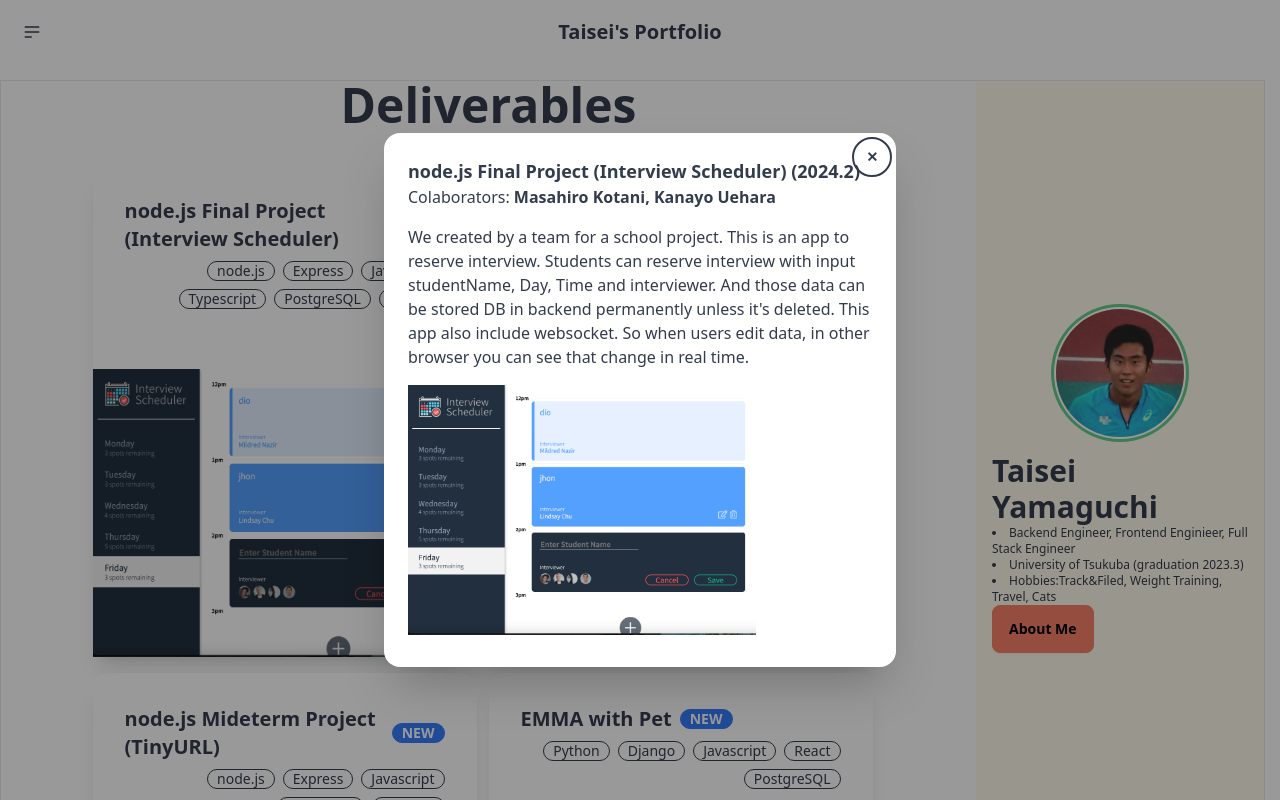
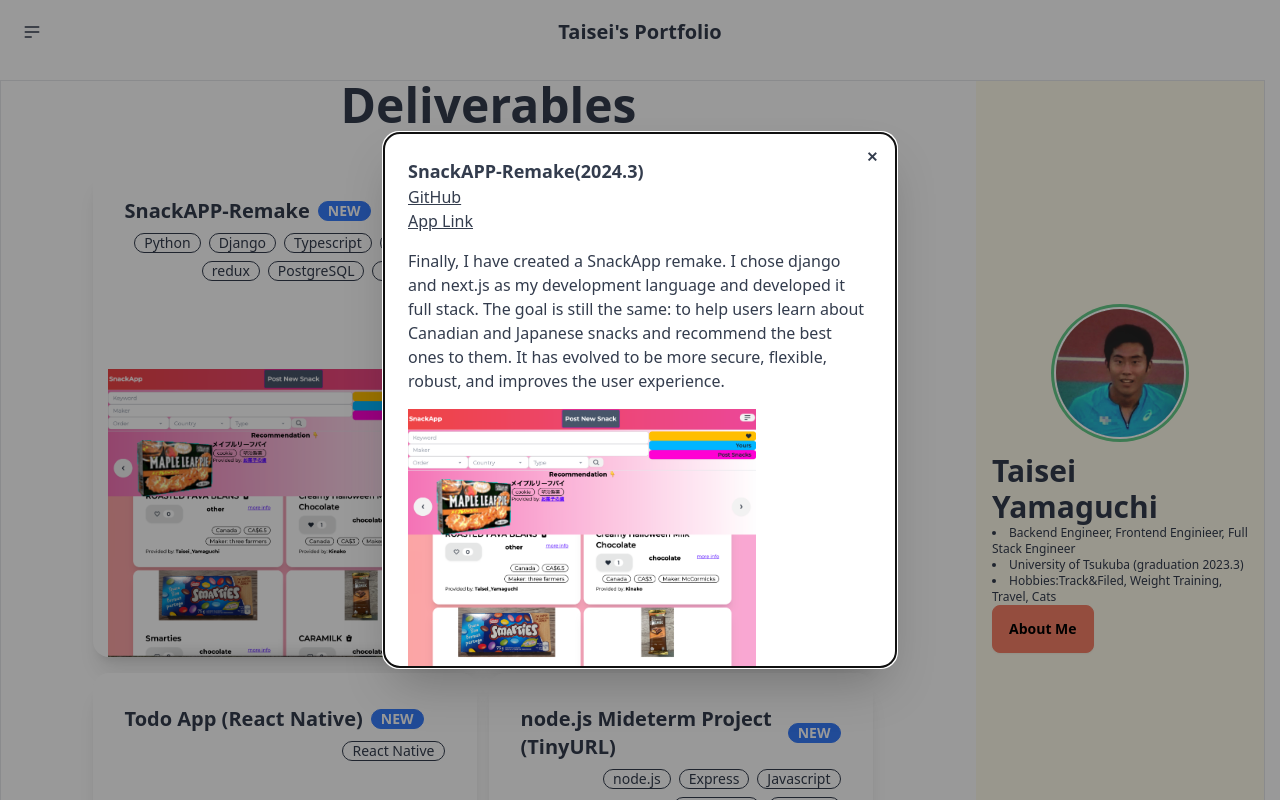
Before and after one commit to Taisei-Yamaguchi/portfolio, a React (Vite) app in the folder react-app/: page /deliverables in a window 1280 px wide. Both pictures are taken after a click on the element 292 px from the left and 513 px from the top of the page. Shown: the top 800 px of the page. Built offline with nearby package versions, Linux system fonts and the light colour scheme.

Commit message:
update portfolio

```diff
--- a/react-app/src/components/Footer.jsx
+++ b/react-app/src/components/Footer.jsx
@@ -7,8 +7,7 @@
         <nav>
             <header className="footer-title">Services</header>
             <a target="_blank" href='https://emma.emmapet.net/' className="link link-hover">EMMA Pet</a>
-            <a target="_blank" href='http://43.207.83.193/Laravel_Snack1.2/Snack1.0/public/mypage/login' className="link link-hover">Snack App</a>
-            <a target="_blank" href='http://13.231.31.52/laravel_chat2/Chat2/public/mypage/login' className="link link-hover">Chat App</a>
+            <a target="_blank" href='https://snack.taiseiyama.com/' className="link link-hover">Snack App</a>
         </nav>
         <nav>
             <header className="footer-title"></header>
--- a/react-app/src/pages/About.jsx
+++ b/react-app/src/pages/About.jsx
@@ -45,7 +45,7 @@
                             </div>
                             </td>
                             <td><div className='w-1/2'></div></td>
-                            <td>★★★★</td>
+                            <td>★★★</td>
                         </tr>
                         {/* row 3 */}
                         <tr>
@@ -98,7 +98,7 @@
                             </div>
                             </td>
                             <td><div className='w-1/2'></div></td>
-                            <td>★★★</td>
+                            <td>★★★★</td>
                         </tr>
 
                         {/* row 6-2 */}
@@ -140,7 +140,7 @@
                             </div>
                             </td>
                             <td><div className='w-1/2'></div></td>
-                            <td>★★★★</td>
+                            <td>★★★</td>
                         </tr>
 
                         {/* row 8 */}
@@ -182,7 +182,7 @@
                             </div>
                             </td>
                             <td><div className='w-1/2'></div></td>
-                            <td>★★★★</td>
+                            <td>★★★</td>
                         </tr>
 
                         {/* row 11 */}
--- a/react-app/src/pages/Contact.jsx
+++ b/react-app/src/pages/Contact.jsx
@@ -5,7 +5,7 @@
         <div className='pl-10 bg-base-100 flex flex-col items-center'>
             <h1 className="mb-5 text-5xl font-bold">Contact</h1>
             <li>tel: 236-889-1029</li>
-            <li>email: aries0326business@gmail.com</li>
+            <li>email: aries0326taisei@gmail.com</li>
         </div>
     );
 };
--- a/react-app/src/pages/Deliverables.jsx
+++ b/react-app/src/pages/Deliverables.jsx
@@ -6,6 +6,51 @@
         <div className=' bg-base-100 flex flex-col items-center'>
         <h1 className="mb-5 text-5xl font-bold">Deliverables</h1>
         <div className='bg-base-100 flex flex-wrap justify-center items-between'>
+
+            {/* deliverable-new3 */}
+            <div className="card w-96 bg-base-100 shadow-xl mt-4 mr-3">
+                <div className="card-body">
+                    <h2 className="card-title">
+                        <a className='link link-hover' href='https://github.com/Taisei-Yamaguchi/SnackAPP-Remake' target='_blank'>SnackAPP-Remake</a>
+                        <div className="badge badge-secondary">NEW</div>
+                    </h2>
+                    <div className="card-actions justify-end">
+                        <div className="badge badge-outline">Python</div>
+                        <div className="badge badge-outline">Django</div>
+                        <div className="badge badge-outline">Typescript</div>
+                        <div className="badge badge-outline">Next.js</div>
+                        <div className="badge badge-outline">redux</div>
+                        <div className="badge badge-outline">PostgreSQL</div>
+                        <div className="badge badge-outline">tailwind</div>
+                    </div>
+                </div>
+
+                <figure className='md:flex-col' onClick={()=>document.getElementById('my_modal_snack_remake').showModal()}>
+                    <img className='h-72' src="/images/snack-app-remake.png" alt="snack-app-remake" />
+                </figure>
+                {/* You can open the modal using document.getElementById('ID').showModal() method */}
+                <dialog id="my_modal_snack_remake" className="modal">
+                <div className="modal-box h-2/3">
+                    <form method="dialog">
+                    {/* if there is a button in form, it will close the modal */}
+                    <button className="btn btn-sm btn-circle btn-ghost absolute right-2 top-2">✕</button>
+                    </form>
+
+                    <h3 className="font-bold text-lg">SnackAPP-Remake(2024.3)</h3>
+                    <div className='flex flex-col'>
+                        <a target='_blank' href='https://github.com/Taisei-Yamaguchi/SnackAPP-Remake' className='link'>GitHub</a>
+                        <a target='_blank' href='https://snack.taiseiyama.com' className='link'>App Link</a>
+                    </div>
+                    <p className="py-4">
+                    Finally, I have created a SnackApp remake.
+                    I chose django and next.js as my development language and developed it full stack.
+                    The goal is still the same: to help users learn about Canadian and Japanese snacks and recommend the best ones to them.
+                    It has evolved to be more secure, flexible, robust, and improves the user experience.
+                    </p>
+                    <img className='w-3/4' src="/images/snack-app-remake.png" alt="snack-app-remake" />
+                    </div>
+                </dialog>
+            </div>
 
             {/* deliverable-new2 */}
             <div className="card w-96 bg-base-100 shadow-xl mt-4 mr-3">
@@ -441,10 +486,9 @@
                     <h3 className="font-bold text-lg">Snack App (2023.3 ~ 2023.6)</h3>
                         <div className='flex flex-col'>
                         <a target='_blank' href='https://github.com/Taisei-Yamaguchi/Laravel_Snack1.2' className='link'>GitHub</a>
-                        <a target='_blank' href='http://43.207.83.193/Laravel_Snack1.2/Snack1.0/public/mypage/login' className='link'>App Link</a>
                         </div>
                     <p className="py-4">
-                    This application is for sharing information about sweets and sweets from other countries. Sweets sold in Japan, where I am from, and sweets sold here in Canada are completely different. Both countries' sweets are delicious, but I could not get to know Canadian sweets while I was in Japan. I am sure it is the same for people in Canada. That is why we created this application. This application has a "Like" function, a search function, and a recommendation function. function, search function, and recommended snacks function. It also has a "Like" function. status, the application will automatically suggest the user's favorite snacks.
+                    This application is for sharing information about sweets and sweets from other countries. Sweets sold in Japan, where I am from, and sweets sold here in Canada are completely different. Both countries' sweets are delicious, but I could not get to know Canadian sweets while I was in Japan. I am sure it is the same for people in Canada. That is why we created this application. This application has a "Like" function, a "Search" function, and a "recommendation" function.  The application will automatically suggest the user's favorite snacks.
                     </p>
                     <img src='/images/snack_search_1.png' alt='Snack'></img>
                     <img src='/images/snack_recommend_1.png' alt='Snack'></img>
@@ -483,7 +527,6 @@
                     <h3 className="font-bold text-lg">Chat App (2023.8 ~ 2023.9)</h3>
                         <div className='flex flex-col'>
                         <a target='_blank' href='https://github.com/Taisei-Yamaguchi/laravel_chat2' className='link'>GitHub</a>
-                        <a target='_blank' href='http://13.231.31.52/laravel_chat2/Chat2/public/mypage/login' className='link'>App Link</a>
                         </div>
                     <p className="py-4">
                     This application allows users to communicate with each other. Although simple, it has basic functions such as posting, replying, and deleting.
--- a/react-app/src/pages/Profile.jsx
+++ b/react-app/src/pages/Profile.jsx
@@ -19,7 +19,7 @@
             <div className='flex flex-col self-start mb-10'>
                 <h2 className="mb-5 text-3xl font-bold">Why am I aspiring to be engineer?</h2>
                 <div className='text-sm'>
-                I have experience using programming in the laboratory to analyze experimental results, I was fascinated by its convenience. Through this experience, I learned about the field of web development and decided to pursue a career as an engineer, I decided to pursue a career as an engineer.
+                I have experience using programming in the laboratory to analyze experimental results, I was fascinated by its convenience. Through this experience, I learned about the field of web development and decided to pursue a career as an engineer.
                 </div>
             </div>
 
@@ -27,7 +27,7 @@
             <div className='flex flex-col self-start mb-10'>
                 <h2 className="mb-5 text-3xl font-bold">Interest, Thought</h2>
                 <div className='text-sm'>
-                Interested in developing web services that bring benefits to users, I am interested in providing easy-to-use and valuable products. I am particularly interested in back-end development, I am interested in challenging myself with advanced algorithms and data processing. AI is also of strong interest because of its usefulness.
+                I am interested in developing web services that bring benefits to users. My focus lies in providing easy-to-use and valuable products. I have a particular interest in back-end development and challenging myself with advanced algorithms and data processing. Additionally, I am strongly interested in AI due to its usefulness.
                 </div>
             </div>
 
```
Also changed, not shown: react-app/public/images/snack-app-remake.png (added).
